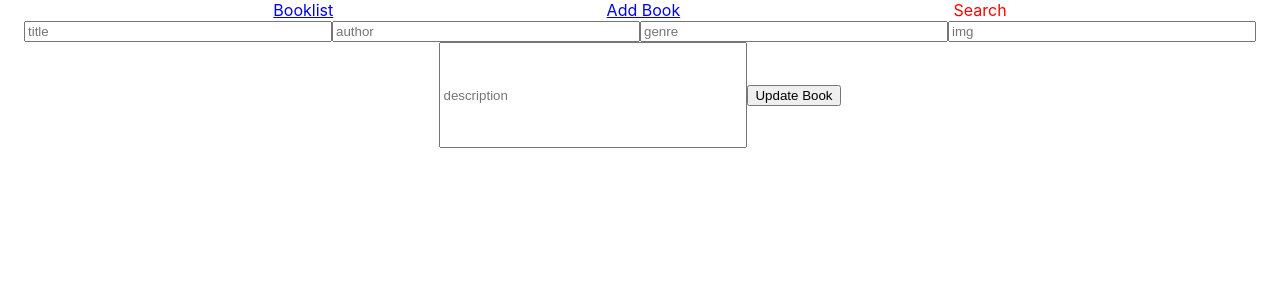
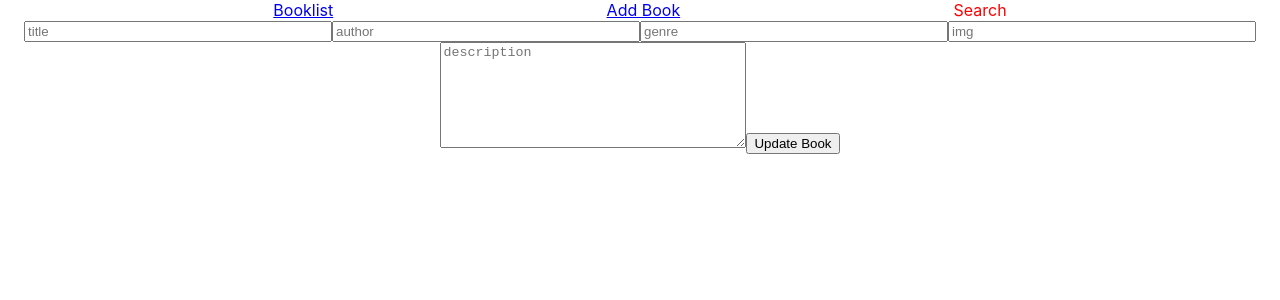
Before and after one commit to nitsirkmac/booksieFrontend, a React (Create React App) app: page /booksie/1/edit in a window 1280 px wide. Shown: the top 300 px of the page. Built offline with nearby package versions, Linux system fonts and the light colour scheme; no server answers.

Commit message:
update button operational

```diff
--- a/src/components/Main.js
+++ b/src/components/Main.js
@@ -58,7 +58,7 @@ function Main() {
                 <Route path='/booksie' element={<BookList book={book}  />} />
                 <Route path='/booksie/new' element={<AddBook createBook={createBook} book={book} /> } />
                 <Route path='/booksie/:id' element={<Show book={book} deleteBook={deleteBook} updateBook={updateBook} />} />
-                <Route path='/booksie/:id/edit' element={ <EditBook book={book} updateBook={updateBook} /> } />
+                <Route path='/booksie/:id/edit' element={ <EditBook  updateBook={updateBook} /> } />
             </Routes>
         </main>
     )
--- a/src/components/appStyles.js
+++ b/src/components/appStyles.js
@@ -51,7 +51,7 @@ export const TextArea = styled.input`
     width: 300px;
 `
 
-export const Info = styled.input`
+export const Info = styled.textarea`
     height: 100px;
     width: 300px;
 `;
--- a/src/pages/EditBook.jsx
+++ b/src/pages/EditBook.jsx
@@ -1,20 +1,25 @@
  import { TextArea, Info } from '../components/appStyles'
- import { useState } from 'react'
+ import { useState, useEffect } from 'react'
  import {  useParams, useNavigate } from 'react-router-dom'
 
- function EditBook ({ book, updateBook }) {
+ function EditBook ({ updateBook }) {
 
 
     const { id } = useParams()
     let navigate = useNavigate()
 
-    const [editBook, setEditBook] = useState({
-        title: "",
-        author: "",
-        genre: "",
-        img: "",
-        description: ""
-    })
+    const [editBook, setEditBook] = useState({})
+
+    const getOneBook = async (id) => {
+        const singleURL=`https://booksiebackend.herokuapp.com/booksie/${id}`
+        const res = await fetch(singleURL)
+        const json = await res.json()
+        setEditBook(json)
+        }
+        useEffect(() => {
+            getOneBook(id)
+        }, [])
+
 
     const handleChange = (event) => {
         setEditBook((prevState) => ({
@@ -25,7 +30,7 @@
 
     const handleSubmit = (event) => {
         event.preventDefault()
-        updateBook(editBook, book._id)
+        updateBook(editBook, id)
         navigate(`/booksie/${id}`)
     }
 
```
